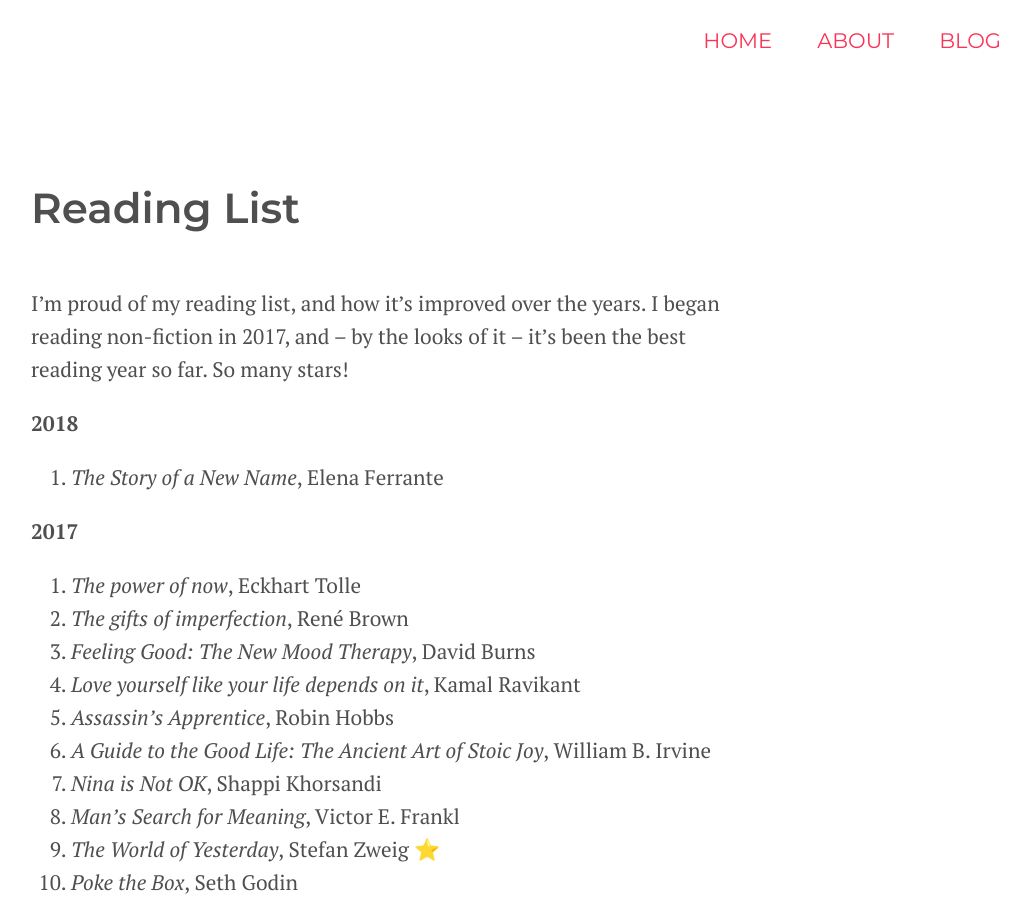
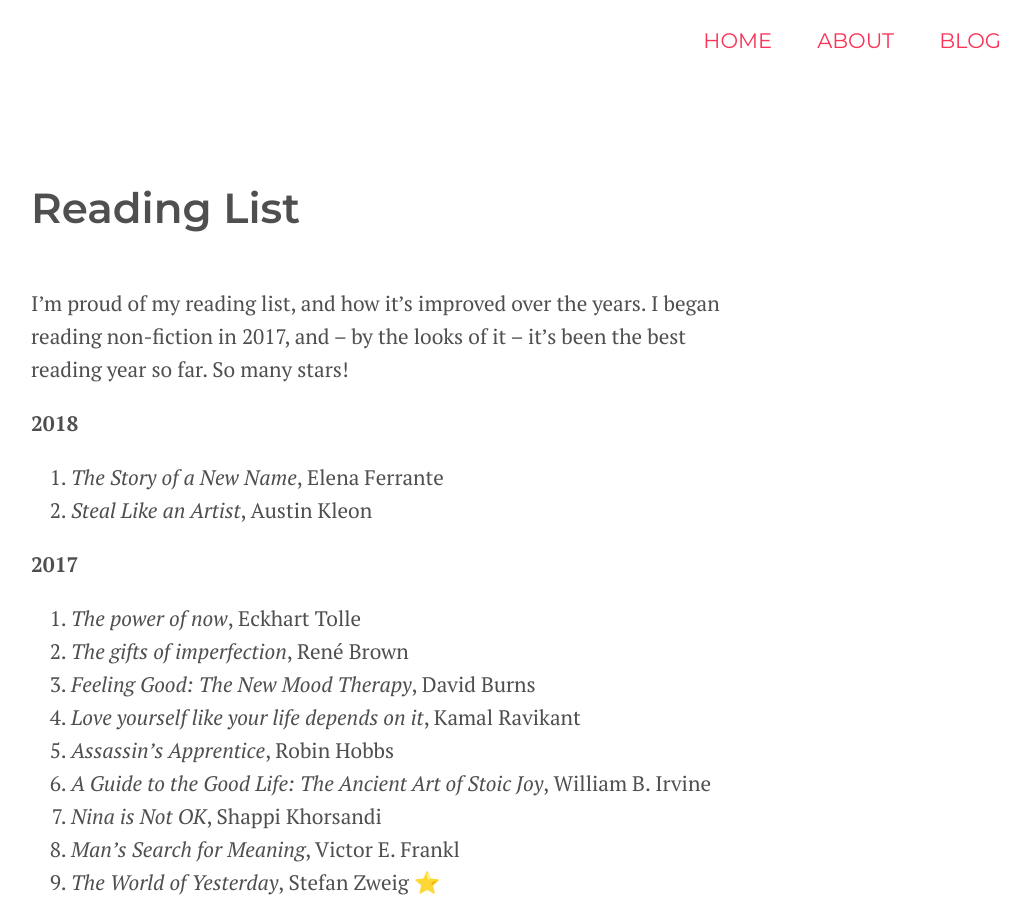
Before and after one commit to irenealgi/irenealegre.com, a Jekyll site: the page built from reading-list.md, in a window 1280 px wide and 900 px high. Shown: the whole window, without its empty margins (244-1274 px from the left). Built offline with Jekyll 4.4.1, drawn with Linux system fonts in a browser that asks for light colours.

Commit message:
adding book to reading list
Former-commit-id: 8c4179b5295373145a2c59f179c556d573e6bfbe

```diff
--- a/reading-list.md
+++ b/reading-list.md
@@ -7,6 +7,7 @@ I'm proud of my reading list, and how it's improved over the years. I began read
 **2018**
 
 1. *The Story of a New Name*, Elena Ferrante
+1. *Steal Like an Artist*, Austin Kleon
 
 **2017**
 1. *The power of now*,	Eckhart Tolle
```
